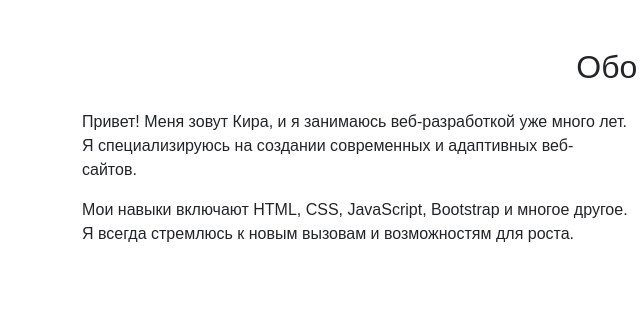
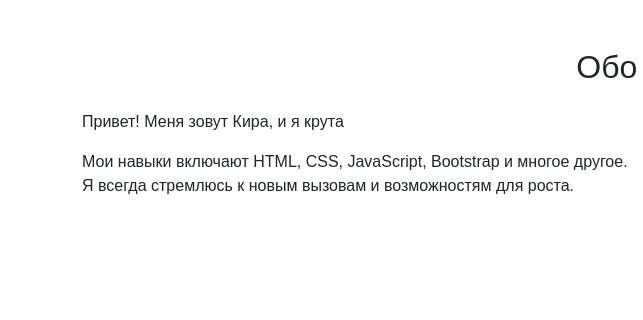
Before and after one commit to Koba221/Koba221.github.io, a plain HTML site: page index.html in a window 1280 px wide. Shown: the part 406-726 px from the top of the page, 0-643 px from the left. Drawn offline with nearby package versions, Linux system fonts and the light colour scheme.

Commit message:
поменяла текст

```diff
--- a/index.html
+++ b/index.html
@@ -71,7 +71,7 @@
       <h2 class="text-center mb-4">Обо мне</h2>
       <div class="row">
         <div class="col-md-6">
-          <p>Привет! Меня зовут Кира, и я занимаюсь веб-разработкой уже много лет. Я специализируюсь на создании современных и адаптивных веб-сайтов.</p>
+          <p>Привет! Меня зовут Кира, и я крута</p>
           <p>Мои навыки включают HTML, CSS, JavaScript, Bootstrap и многое другое. Я всегда стремлюсь к новым вызовам и возможностям для роста.</p>
         </div>
         <div class="col-md-6">
```
